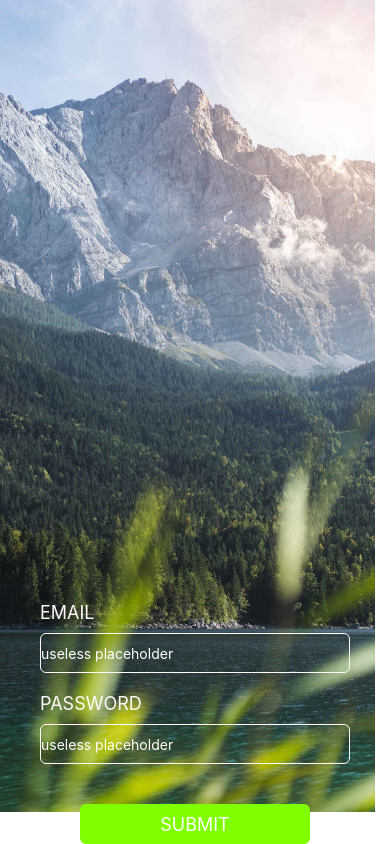
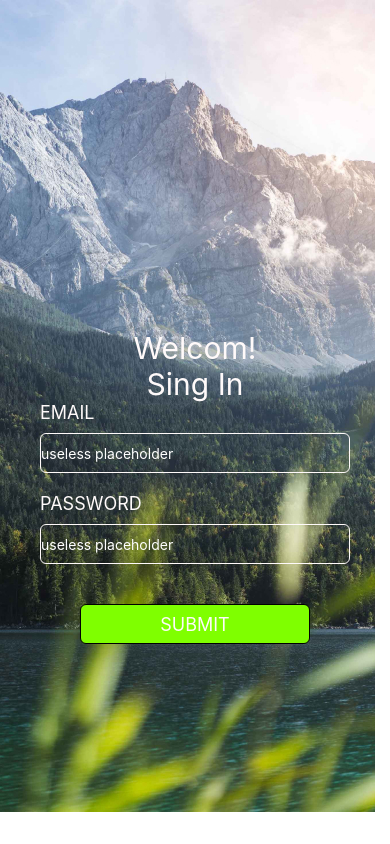
Before and after one commit to Mykola-Veres/my-react-native-hw, a React Native app: screen / in a window 390 px wide. Built offline with nearby package versions, Linux system fonts and the light colour scheme.

Commit message:
add-keyboard

```diff
--- a/App.js
+++ b/App.js
@@ -1,4 +1,5 @@
 import { StatusBar } from "expo-status-bar";
+import { useState } from "react";
 import {
   ImageBackground,
   StyleSheet,
@@ -6,17 +7,38 @@ import {
   View,
   TextInput,
   TouchableOpacity,
+  Platform,
+  KeyboardAvoidingView,
+  Keyboard,
+  TouchableWithoutFeedback,
 } from "react-native";
 
 export default function App() {
+  const [showKeyboard, setShowKeyboard] = useState(false);
+  console.log("platforma:", Platform.OS);
+
+  const keyBoardHide = () => {
+    setShowKeyboard(false);
+    Keyboard.dismiss();
+  };
   return (
+    <TouchableWithoutFeedback onPress={keyBoardHide}>
       <View style={styles.container}>
         <ImageBackground
           source={require("./screens/photo-BG.jpg")}
           style={styles.image}
         >
           <StatusBar style="auto" />
-        <View style={styles.form}>
+          <KeyboardAvoidingView
+            behavior={Platform.OS === "ios" ? "padding" : ""}
+          >
+            <View
+              style={{ ...styles.form, marginBottom: showKeyboard ? 40 : 200 }}
+            >
+              <View style={styles.header}>
+                <Text style={styles.headerTitle}>Welcom!</Text>
+                <Text style={styles.headerTitle}>Sing In</Text>
+              </View>
               <View>
                 <Text style={styles.inputTitle}>EMAIL</Text>
                 <TextInput
@@ -26,6 +48,9 @@ export default function App() {
                   // value={number}
                   placeholder="useless placeholder"
                   keyboardType="numeric"
+                  onFocus={() => {
+                    setShowKeyboard(true);
+                  }}
                 />
               </View>
               <View style={{ marginTop: 20 }}>
@@ -38,14 +63,23 @@ export default function App() {
                   placeholder="useless placeholder"
                   keyboardType="numeric"
                   secureTextEntry={true}
+                  onFocus={() => {
+                    setShowKeyboard(true);
+                  }}
                 />
               </View>
-          <TouchableOpacity activeOpacity={0.7} style={styles.btn}>
+              <TouchableOpacity
+                activeOpacity={0.7}
+                style={styles.btn}
+                onPress={keyBoardHide}
+              >
                 <Text style={styles.btnTitle}>SUBMIT</Text>
               </TouchableOpacity>
             </View>
+          </KeyboardAvoidingView>
         </ImageBackground>
       </View>
+    </TouchableWithoutFeedback>
   );
 }
 
@@ -57,19 +91,20 @@ const styles = StyleSheet.create({
   image: {
     flex: 1,
     justifyContent: "flex-end",
-    resizeMode: "cover",
+    // resizeMode: "cover",
     // alignItems: "center",
   },
   input: {
     borderWidth: 1,
     borderColor: "#fffafa",
     borderRadius: 6,
-
     height: 40,
     color: "#fff",
   },
   form: {
     marginHorizontal: 40,
+    // justifyContent: "space-around",
+    // justifyContent: "flex-end",
   },
   inputTitle: {
     color: "#fffafa",
@@ -78,16 +113,34 @@ const styles = StyleSheet.create({
   },
   btn: {
     backgroundColor: "#7fff00",
-    color: "#7fff00",
     height: 40,
     borderRadius: 6,
     marginTop: 40,
     justifyContent: "center",
     alignItems: "center",
     marginHorizontal: 40,
+    borderWidth: 1,
+    ...Platform.select({
+      ios: {
+        backgroundColor: "#1e90ff",
+        borderColor: "transparent",
+      },
+      android: {
+        backgroundColor: "#7fff00",
+        borderColor: "#1e90ff",
+      },
+    }),
   },
   btnTitle: {
     color: "#fffafa",
     fontSize: 18,
   },
+  header: {
+    justifyContent: "center",
+    alignItems: "center",
+  },
+  headerTitle: {
+    fontSize: 30,
+    color: "#fffafa",
+  },
 });
```
Lines whose indentation alone changed are shown as unchanged.
